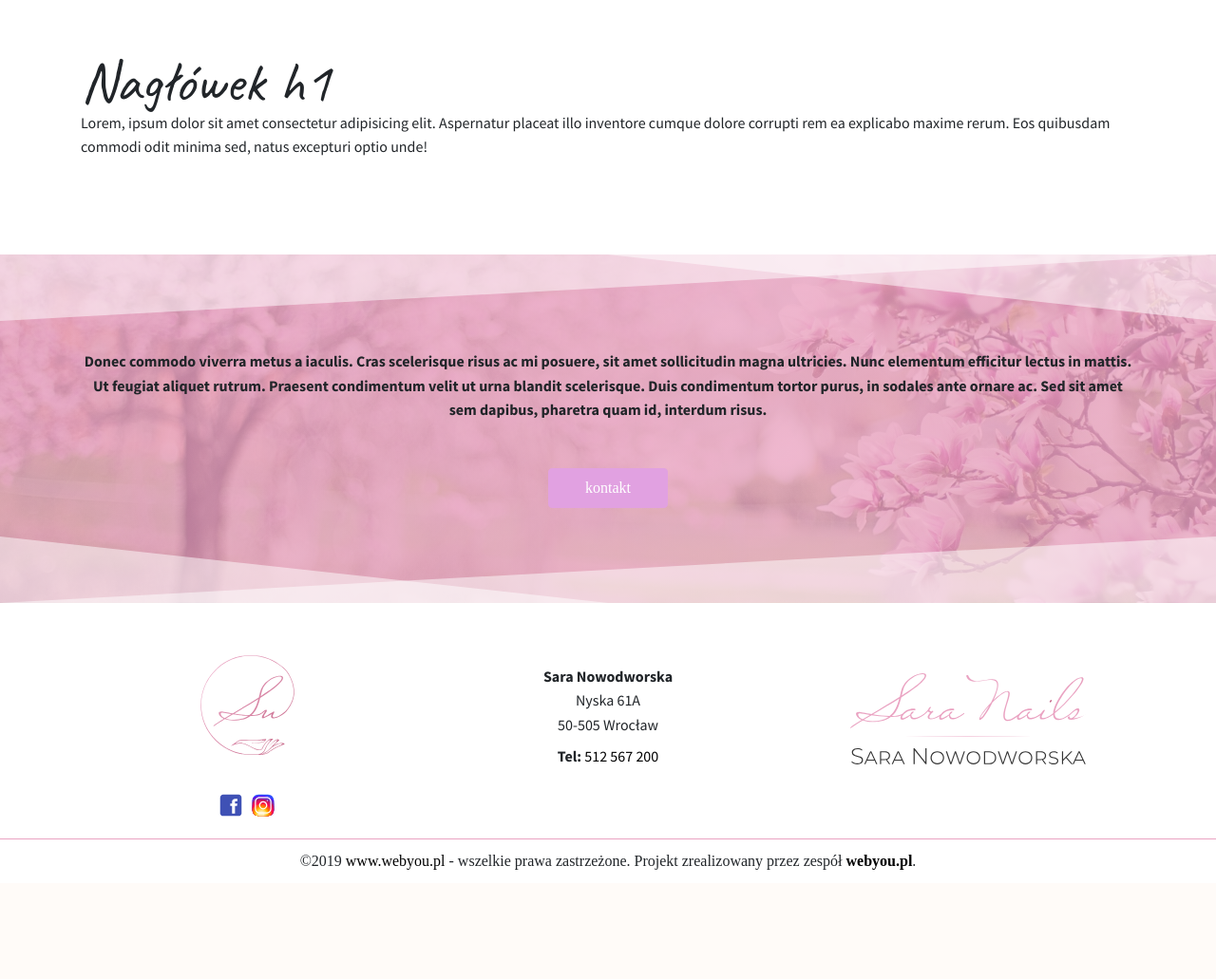
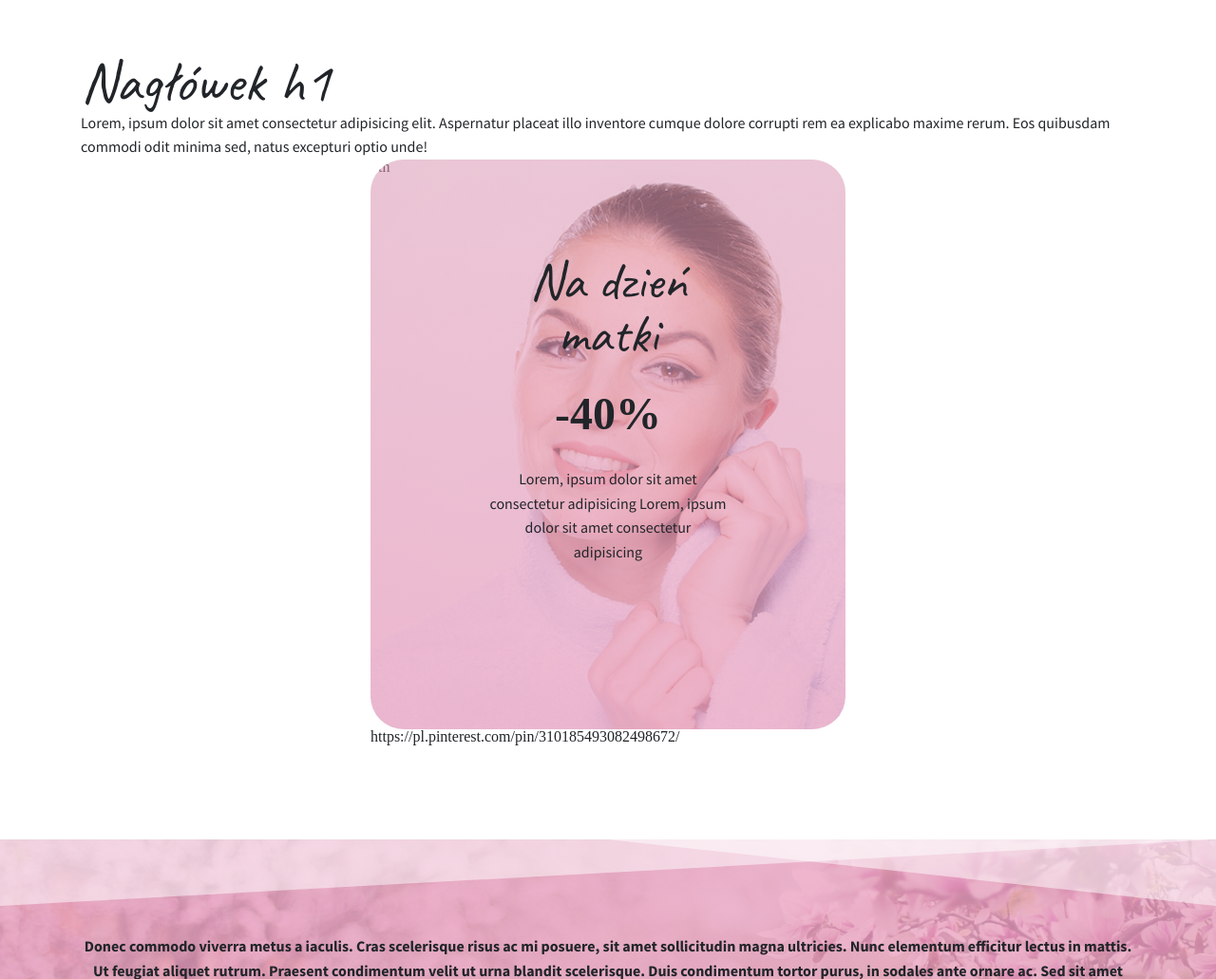
Before and after one commit to webyou-pl/Sara, a PHP site: page /subpages/promocje.php in a window 1280 px wide. Shown: the part 299-1330 px from the top of the page at 95% size. Before the commit the page ends 1215 px from the top, so only its background shows below. Run offline with PHP 8.4, Linux system fonts and the light colour scheme; some libraries are stand-ins or nearby versions.

Commit message:
wprowadzenie oferty

```diff
--- a/scss/main.scss
+++ b/scss/main.scss
@@ -28,4 +28,5 @@
 
 // pages
     @import
+        "pages/promations.scss",
         "pages/homepage.scss";
--- /dev/null
+++ b/scss/pages/promations.scss
@@ -0,0 +1,50 @@
+.card-promotion{
+    background-size: cover;
+    background-position: center;
+    width: 500px;
+    min-height: 600px;
+    position: relative;
+    background-repeat: no-repeat;
+    cursor: pointer;
+    border-radius: 35px;
+    overflow: hidden;
+    transition: .4s all ease-out;
+
+    &::after{
+        content: '';
+        position: absolute;
+        top: 0;
+        left: 0;
+        width: 100%;
+        height: 100%;
+        background-image: linear-gradient(rgba($primary,0.5),rgba($primary,0.75));
+        z-index: 1;
+    }
+
+    &:hover{
+        transform: perspective(800px) rotateY(-15deg);
+    }
+    &__text{
+        position: absolute;
+        text-align: center;
+        top: calc(50% - 200px);
+        left: 50%;
+        transform: translate(-50%);
+        z-index: 2;
+        h2{
+            margin-bottom: 2rem;
+        }
+        span{
+            display: block;
+            margin-bottom: 2rem;
+            font-size: 3rem;
+            font-weight: bold;
+        }
+        p{
+
+        }
+    }
+    &__more{
+
+    }
+}
--- a/subpages/promocje.php
+++ b/subpages/promocje.php
@@ -15,6 +15,22 @@
             <div class="container">
                 <h1>Nagłówek h1</h1>
                 <p>Lorem, ipsum dolor sit amet consectetur adipisicing elit. Aspernatur placeat illo inventore cumque dolore corrupti rem ea explicabo maxime rerum. Eos quibusdam commodi odit minima sed, natus excepturi optio unde!</p>
+
+                <div class="row justify-content-center">
+                    <div class="col-auto">
+                        <div class="card-promotion" style="background-image: url('../images/promocje/promocja.jpg')">
+                            <div class="card-promotion__text">
+                                <h2>Na dzień matki</h2>
+                                <span>-40%</span>
+                                <p>Lorem, ipsum dolor sit amet consectetur adipisicing Lorem, ipsum dolor sit amet consectetur adipisicing</p>
+                            </div>
+                            <div class="card-promotion__more">
+                                btn
+                            </div>
+                        </div>
+                        https://pl.pinterest.com/pin/310185493082498672/
+                    </div>
+                </div>
             </div>
         </main>
         <?php
```
Also changed, not shown: build/main.css, images/promocje/promocja.jpg (added).
